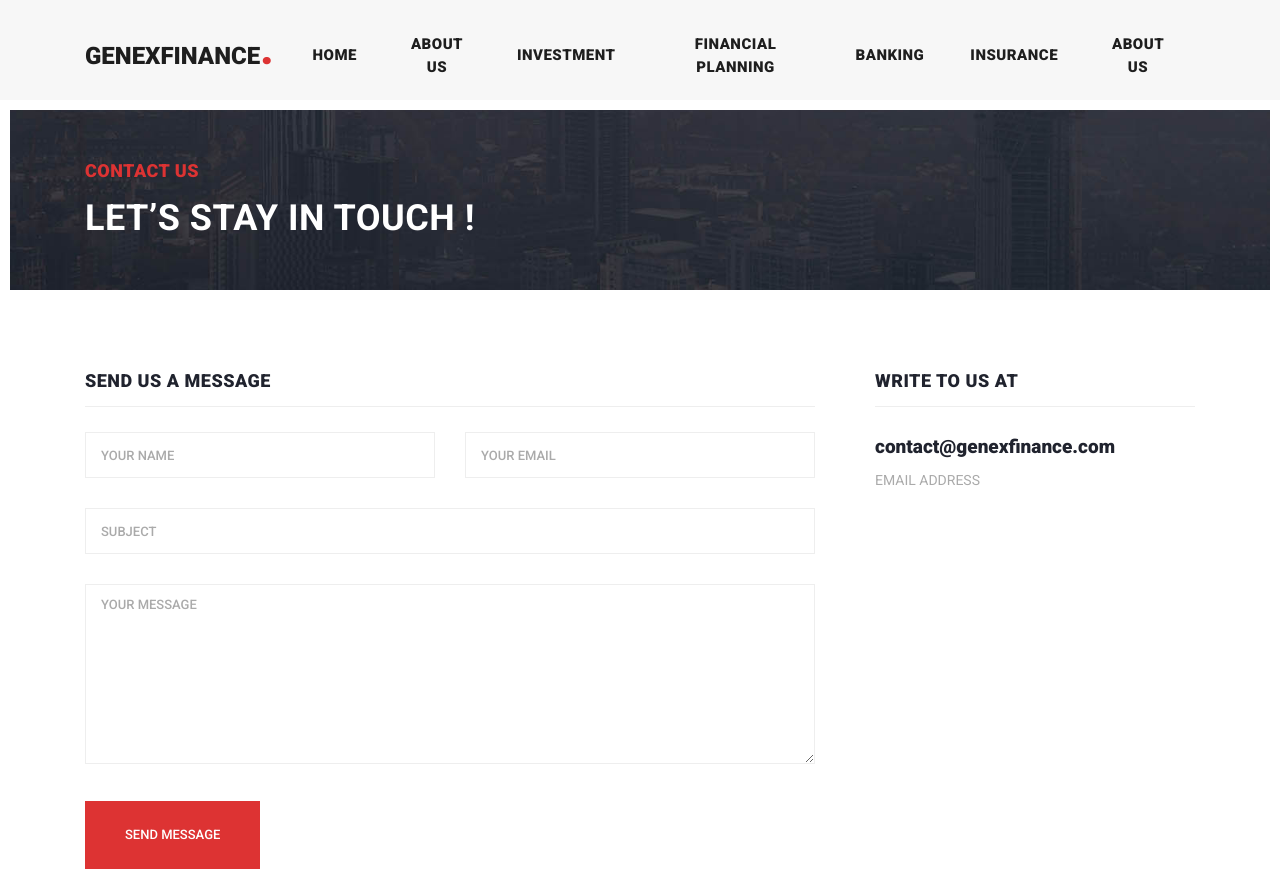
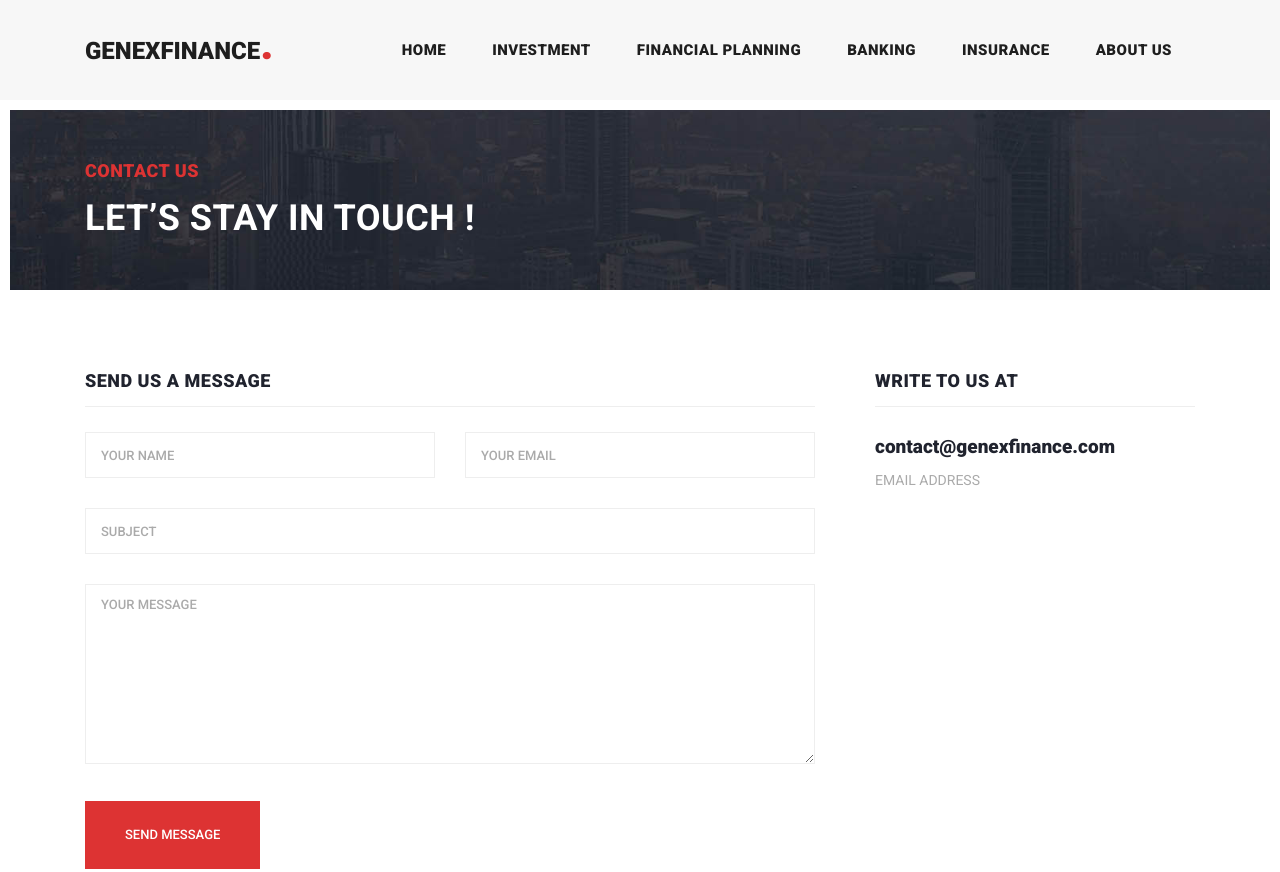
Before and after one commit to enigmatic-ads/genexfinance, a website: page public/contact.html in a window 1280 px wide. Shown: the top 872 px of the page. Drawn offline with Linux system fonts and the light colour scheme.

Commit message:
fixed about us occuring twice in contact us

```diff
--- a/public/contact.html
+++ b/public/contact.html
@@ -49,9 +49,6 @@
                 <a class="nav-link" href="/">Home
                   <span class="sr-only">(current)</span>
                 </a>
-              </li>
-              <li class="nav-item">
-                <a class="nav-link" href="about">About Us</a>
               </li>
               <li class="nav-item">
                 <a class="nav-link" href="/blogs/category/investment">Investment</a>
```
